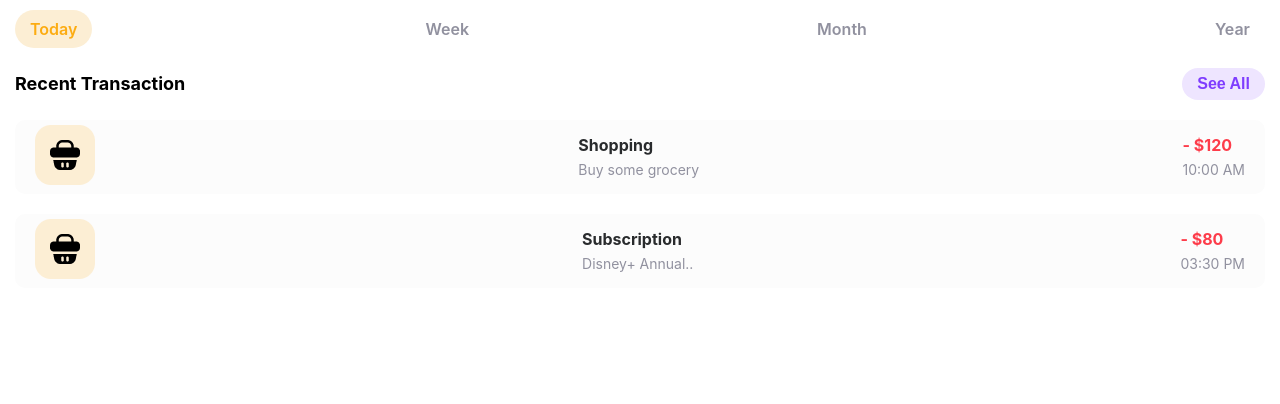
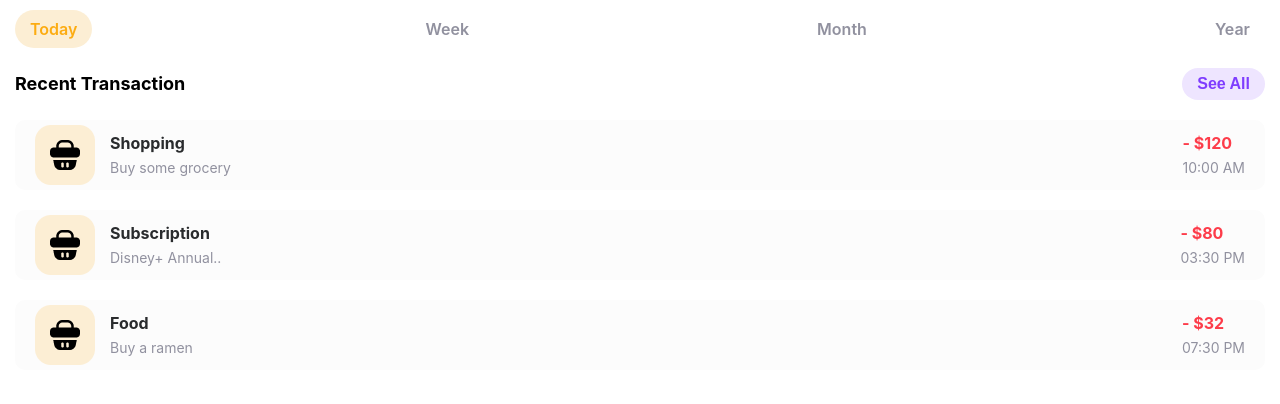
Before and after one commit to chandran-kannan/Expenso, a React (Vite) app: page /homescreen in a window 1280 px wide. Shown: the top 404 px of the page. Built offline with nearby package versions, Linux system fonts and the light colour scheme.

Commit message:
Update the tab section content using props method

```diff
--- /dev/null
+++ b/src/Components/Shopping/index.tsx
@@ -0,0 +1,26 @@
+import React from "react";
+import "../tab/tab.css";
+
+const Shopping = (props:any) =>
+{
+    return(
+        <div className="content-box">
+                        <div className="images">
+                      <img className="wid-box" src={props.icon} alt="frame" />
+                      <div className="desc-side">
+                       <h4>{props.title}</h4>
+                        <p>{props.desc}</p>
+                        </div>
+                      </div>
+                      <div className="">
+
+                      </div>
+                      <div className="payment-side">
+                        <h4>{props.price}</h4>
+                        <p>{props.time}</p>
+                      </div>
+                    </div>
+    )
+}
+
+export default Shopping;
--- a/src/Components/Tab/index.tsx
+++ b/src/Components/Tab/index.tsx
@@ -1,5 +1,6 @@
 import React, { useState } from "react";
 import "./tab.css";
+import Shopping from "../Shopping";
 const Tab = () => {
 
     const [ToggleState, settoggleState] = useState(1);
@@ -23,33 +24,9 @@ const Tab = () => {
                         <h4>Recent Transaction</h4>
                         <button>See All</button>
                     </div>
-                    <div className="content-box">
-                        <div className="images">
-                      <img className="wid-box" src="src/assets/images/Frame-5.png" alt="frame" />
-                      </div>
-                      <div className="desc-side">
-                        <h4>Shopping</h4>
-                        <p>Buy some grocery</p>
-                      </div>
-                      <div className="payment-side">
-                        <h4>- $120</h4>
-                        <p>10:00 AM</p>
-                      </div>
-                    </div>
-
-                    <div className="content-box">
-                        <div className="images">
-                      <img className="wid-box" src="src/assets/images/Frame-5.png" alt="frame" />
-                      </div>
-                      <div className="desc-side">
-                        <h4>Subscription</h4>
-                        <p>Disney+ Annual..</p>
-                      </div>
-                      <div className="payment-side">
-                        <h4>- $80</h4>
-                        <p>03:30 PM</p>
-                      </div>
-                    </div>
+                    <Shopping icon="src/assets/images/Frame-5.png" title="Shopping" desc="Buy some grocery" price="- $120" time="10:00 AM" />
+                    <Shopping icon="src/assets/images/Frame-5.png" title="Subscription" desc="Disney+ Annual.." price="- $80" time="03:30 PM" />
+                    <Shopping icon="src/assets/images/Frame-5.png" title="Food" desc="Buy a ramen" price="- $32" time="07:30 PM" />
 
 
                 </div>
--- a/src/Components/Tab/tab.css
+++ b/src/Components/Tab/tab.css
@@ -85,6 +85,10 @@
     justify-content: space-between;
     margin-bottom:20px;
 }
+.desc-side
+{
+    margin-left:15px;
+}
 .desc-side h4
 {
     font-size:16px;
@@ -111,3 +115,8 @@
     color:#91919F;
     margin-bottom:0px;
 }
+.images
+{
+    display:flex;
+    align-items: center;
+}
--- a/src/Pages/HomeScreen/index.tsx
+++ b/src/Pages/HomeScreen/index.tsx
@@ -1,5 +1,6 @@
 import React from "react";
 import Tab from "../../Components/Tab";
+import Shopping from "../../Components/Shopping";
 
 const HomeScreen = () =>
 {
```
Also changed, not shown: src/Components/Shopping/index.jsx (deleted, +0 -10 lines).
